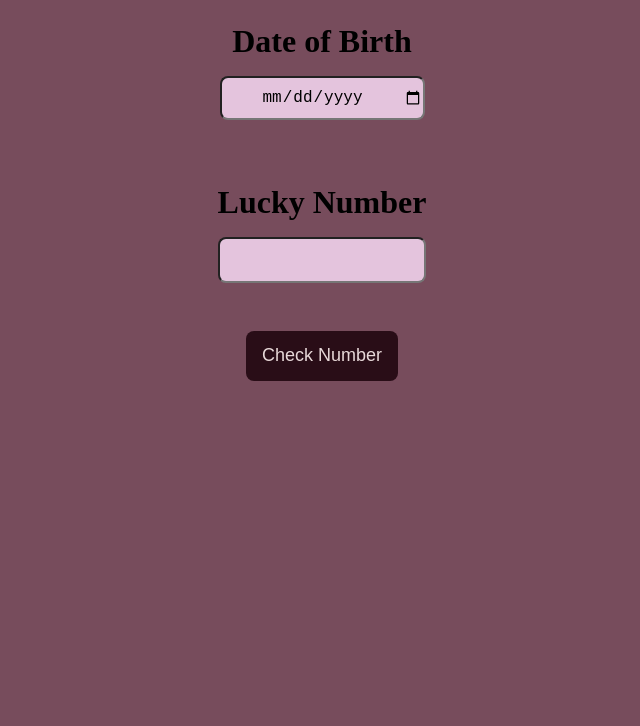
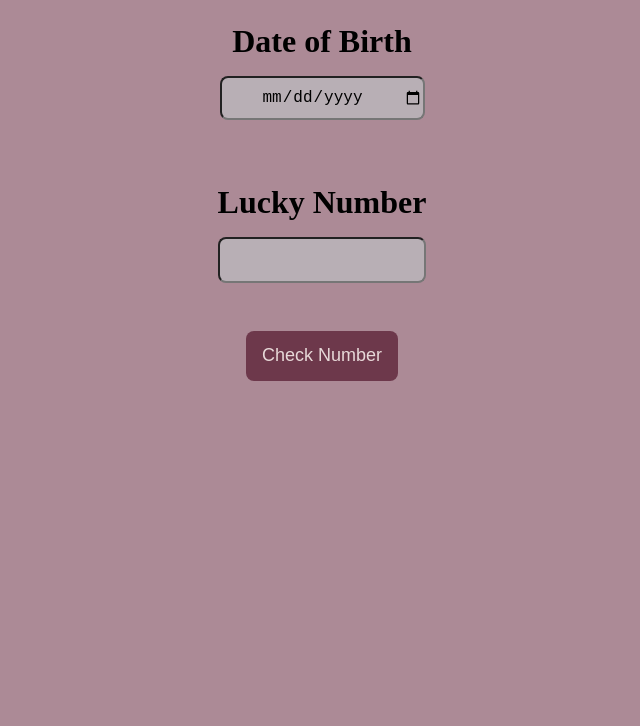
Before and after one commit to SreevidyaNattuva/IsYourBirthdayLucky, a plain HTML site: page index.html in a window 1280 px wide. Shown: the part 74-800 px from the top of the page, without its empty margins (318-958 px from the left). Drawn offline with Linux system fonts and the light colour scheme.

Commit message:
CSSChangedFinalcommitIsYourBirthdaylucky

```diff
--- a/style.css
+++ b/style.css
@@ -1,5 +1,5 @@
 body{
-    background-color:rgb(119, 76, 92);
+    background-color:rgb(172, 138, 150);
     text-align: center;
 }
 
@@ -24,7 +24,7 @@ label{
         font-size:1rem ;
         text-align: center;
         border-radius: 0.5rem;
-        background-color:rgb(228, 196, 221);
+        background-color:rgb(184, 175, 181);
 }
 .conatiner{
     margin:auto;
@@ -34,7 +34,7 @@ label{
     height: 50px;
     width:max-content;
     margin-top:6rem;
-    background: rgb(41, 13, 23);
+    background: rgb(109, 56, 75);
     border:none;
     border:0in;
     color:rgb(231, 216, 216);
```
